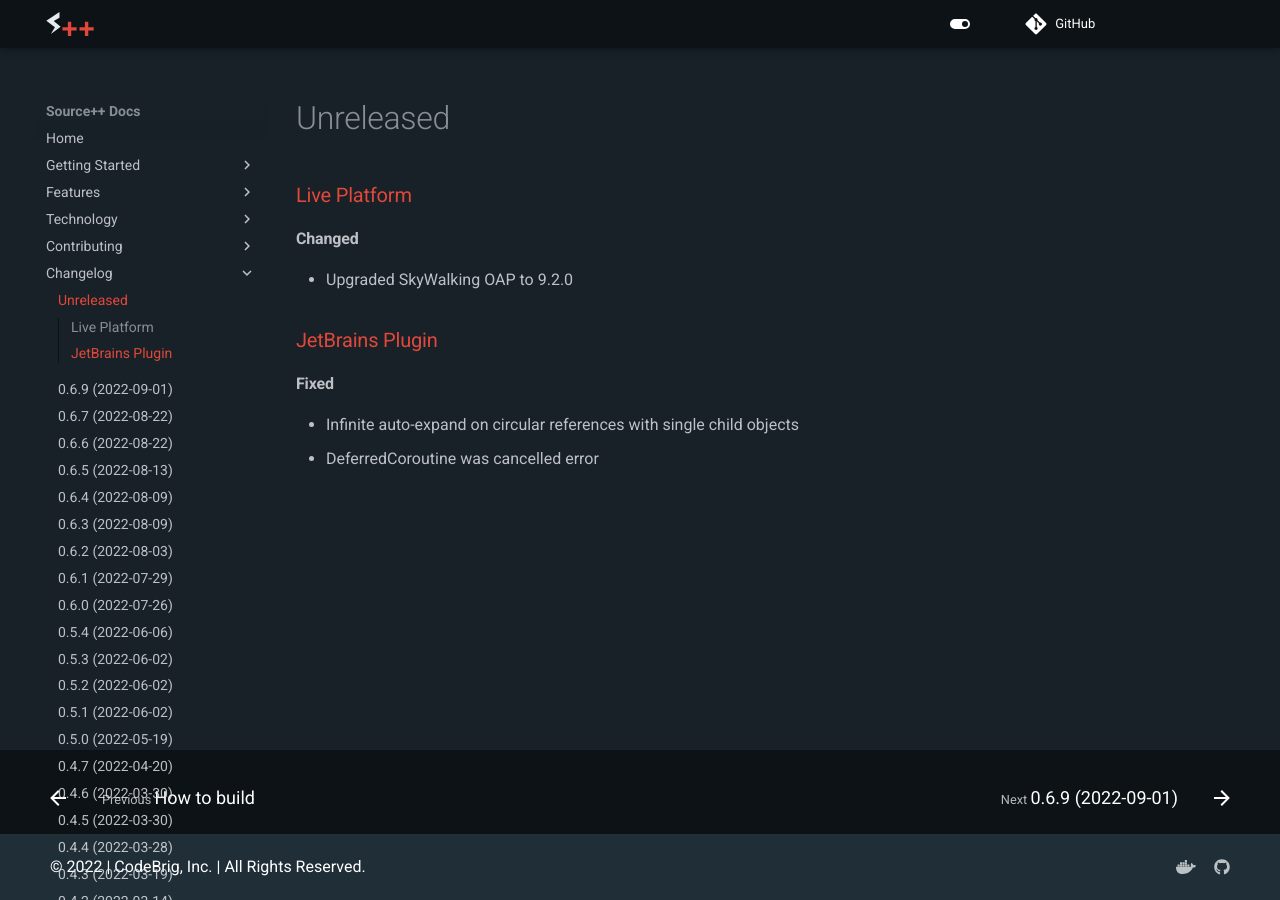
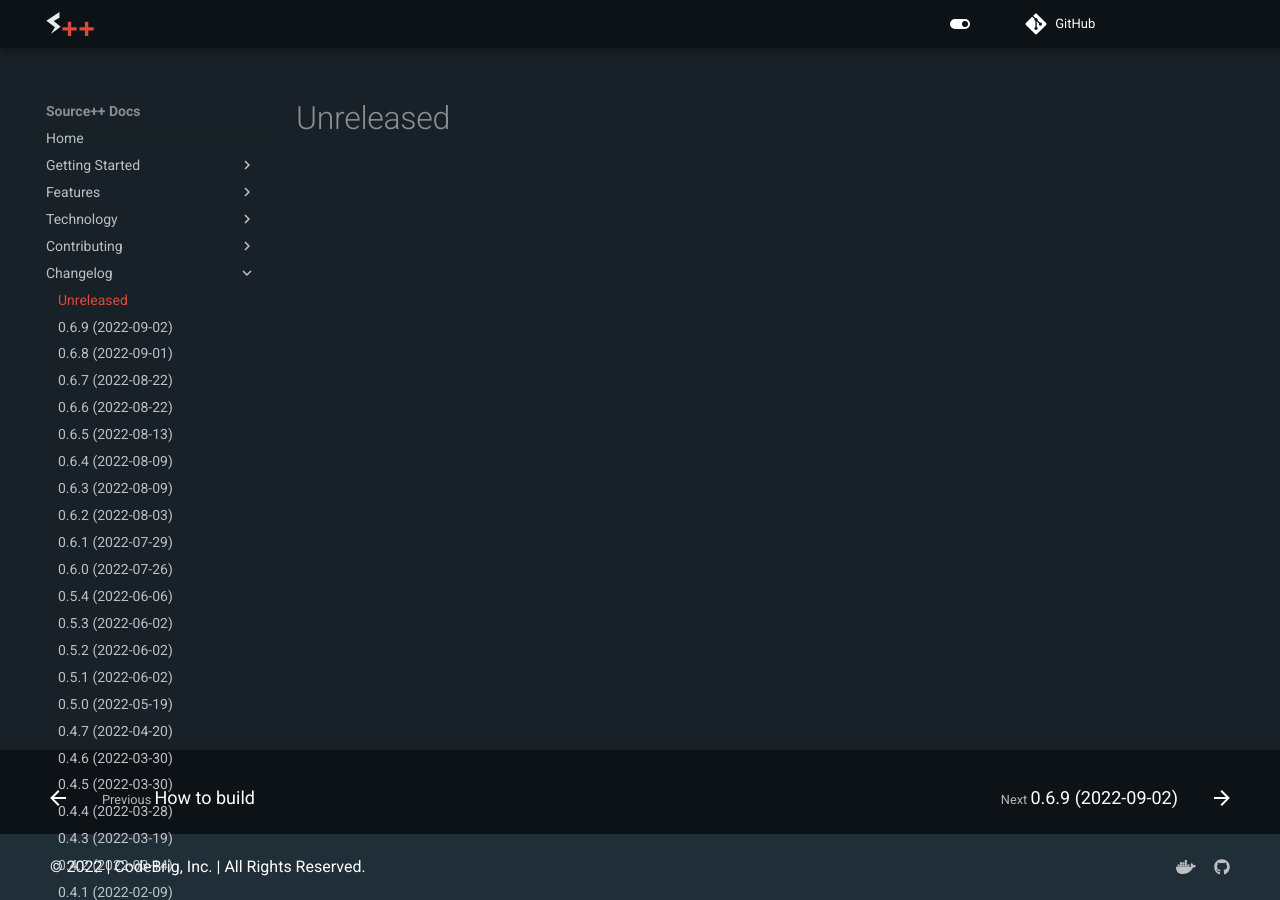
Before and after one commit to sourceplusplus/documentation, an MkDocs documentation site: the page built from docs/changelog/README.md, in a window 1280 px wide. Built offline with MkDocs 1.6.1 and Material for MkDocs 9.7.7, drawn with Linux system fonts in a browser that asks for light colours; comment, search, counter and statistics services are not loaded; the version menu is left out.

Commit message:
v0.6.9 change notes

```diff
--- a/docs/changelog/0.6.8.md
+++ b/docs/changelog/0.6.8.md
@@ -1,4 +1,4 @@
-# 0.6.9 (2022-09-01)
+# 0.6.8 (2022-09-01)
 
 ### [Live CLI](https://github.com/sourceplusplus/interface-cli)
 
--- a/docs/changelog/README.md
+++ b/docs/changelog/README.md
@@ -1,12 +1 @@
 # Unreleased
-
-### [Live Platform](https://github.com/sourceplusplus/sourceplusplus)
-
-#### Changed
-- Upgraded SkyWalking OAP to 9.2.0
-
-### [JetBrains Plugin](https://github.com/sourceplusplus/interface-jetbrains)
-
-#### Fixed
-- Infinite auto-expand on circular references with single child objects
-- DeferredCoroutine was cancelled error
```
Also changed, not shown: docs/changelog/0.6.9.md (added, +12 -0 lines).
